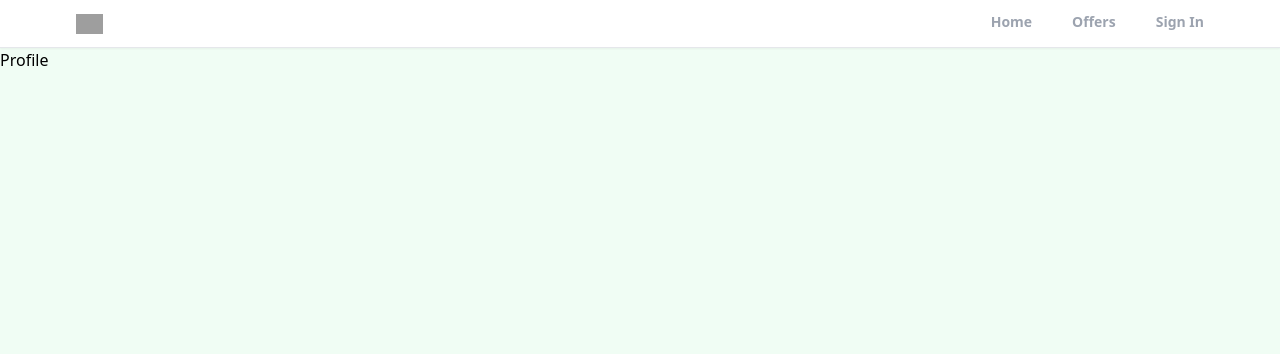
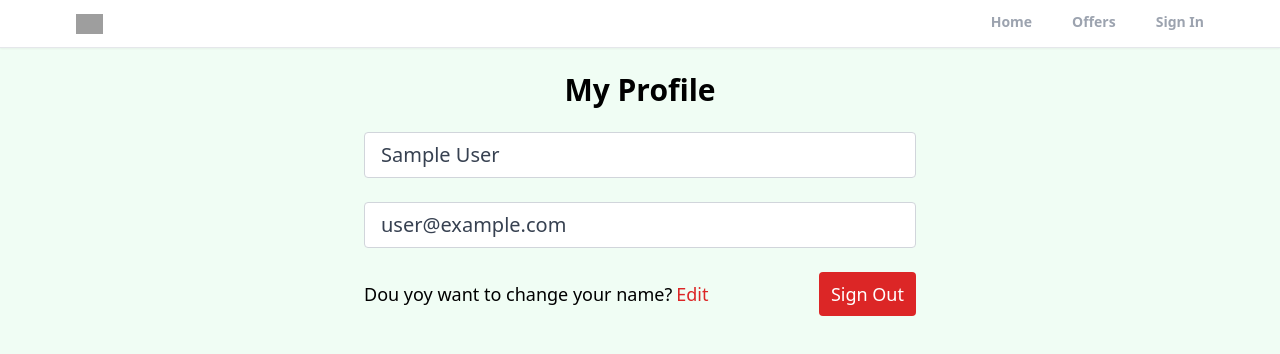
Before and after one commit to Orioldev/ReactJS-Realtor, a React (Vite) app: page /profile in a window 1280 px wide. Shown: the top 354 px of the page. Built offline with nearby package versions, Linux system fonts and the light colour scheme; no server answers; sample sign-in values are in the browser's storage; grey boxes are pictures that could not be loaded.

Commit message:
Create PriveteRoute and customHook for protection the profile page and add the logout functionality

```diff
--- a/src/App.jsx
+++ b/src/App.jsx
@@ -7,6 +7,7 @@
 import { ForgotPassword } from "./pages/ForgotPassword";
 import { Offers } from "./pages/Offers";
 import { Header } from "./components/Header";
+import { PrivateRoute } from "./components/PrivateRoute";
 import { ToastContainer } from "react-toastify";
 
 import 'react-toastify/dist/ReactToastify.css';
@@ -20,7 +21,10 @@
         <Header />
         <Routes>
           <Route path='/' element={ <Home /> } />
-          <Route path='/profile' element={ <Profile /> } />
+          <Route path='/profile' element={ <PrivateRoute /> }>
+            <Route path='/profile' element={ <Profile /> } />
+
+          </Route>
           <Route path='/sign-in' element={ <SignIn /> } />
           <Route path='/sign-up' element={ <SignUp /> } />
           <Route path='/forgot-password' element={ <ForgotPassword /> } />
--- /dev/null
+++ b/src/components/PrivateRoute.jsx
@@ -0,0 +1,14 @@
+import React from 'react'
+import { Outlet, Navigate } from 'react-router-dom';
+import { useAuthStatus } from '../hooks/useAuthStatus';
+
+export const PrivateRoute = () => {
+
+    const { loggedIn, checkingStatus } = useAuthStatus();
+    if ( checkingStatus ) {
+        return <h3>Loading...</h3>
+    }
+
+  return loggedIn ? <Outlet /> : <Navigate to='/sign-in'/>
+
+}
--- /dev/null
+++ b/src/hooks/useAuthStatus.jsx
@@ -0,0 +1,24 @@
+import { getAuth, onAuthStateChanged } from 'firebase/auth';
+import React, { useEffect, useState } from 'react'
+
+export const useAuthStatus = () => {
+
+    const [loggedIn, setLoggedIn] = useState(false);
+
+    const [checkingStatus, setCheckingStatus] = useState(true);
+
+    useEffect( () => {
+        const auth = getAuth();
+        onAuthStateChanged( auth, (user) => {
+            if ( user ) {
+                setLoggedIn(true)
+            }
+            setCheckingStatus(false)
+        })
+    }, [])
+
+  return {
+    loggedIn,
+    checkingStatus,
+  }
+}
--- a/src/pages/Profile.jsx
+++ b/src/pages/Profile.jsx
@@ -1,7 +1,72 @@
-import React from 'react'
+import { getAuth } from 'firebase/auth';
+import React, { useState } from 'react'
+import { useNavigate } from 'react-router-dom';
 
 export const Profile = () => {
+
+  const auth = getAuth();
+  const navigate = useNavigate();
+
+  const [formData, setFormData] = useState({
+    name: auth.currentUser.displayName,
+    email: auth.currentUser.email,
+  })
+
+  const { name, email } = formData;
+
+  const onLogout = () => {
+    auth.signOut();
+    navigate('/');
+  }
+
   return (
-    <div>Profile</div>
+    <>
+      <section className='max-w-6xl mx-auto flex justify-center items-center flex-col'>
+        <h1 className='text-3xl text-center mt-6 font-bold'>My Profile</h1>
+        <div className='w-full md:w-[50%] mt-6 px-3'>
+          <form>
+            {/* Name Input */}
+
+            <input
+              type="text"
+              id="name"
+              value={ name }
+              disabled
+              className='mb-6 w-full px-4 py-2
+                        text-xl text-gray-700
+                        bg-white border-gray-300 rounded
+                        transition ease-in-out'
+            />
+
+            {/* Email input */}
+            <input
+              type="email"
+              id="email"
+              value={ email }
+              disabled
+              className='mb-6 w-full px-4 py-2
+                        text-xl text-gray-700
+                        bg-white border-gray-300 rounded
+                        transition ease-in-out'
+            />
+
+            <div className='flex justify-between whitespace-nowrap text-sm sm:text-lg mb-6'>
+              <p className='flex items-center'>Dou yoy want to change your name?
+                <span className='text-red-600 hover:text-red-700 transition ease-in-out duration-200 ml-1 cursor-pointer'> Edit</span>
+              </p>
+              <p className='bg-red-600 px-3 py-2 rounded
+                      text-white hover:text-blue-100
+                        transition duration-200 ease-in-out
+                        cursor-pointer'
+                        onClick={ onLogout }
+              >
+                Sign Out
+              </p>
+            </div>
+
+          </form>
+        </div>
+      </section>
+    </>
   )
 }
```
